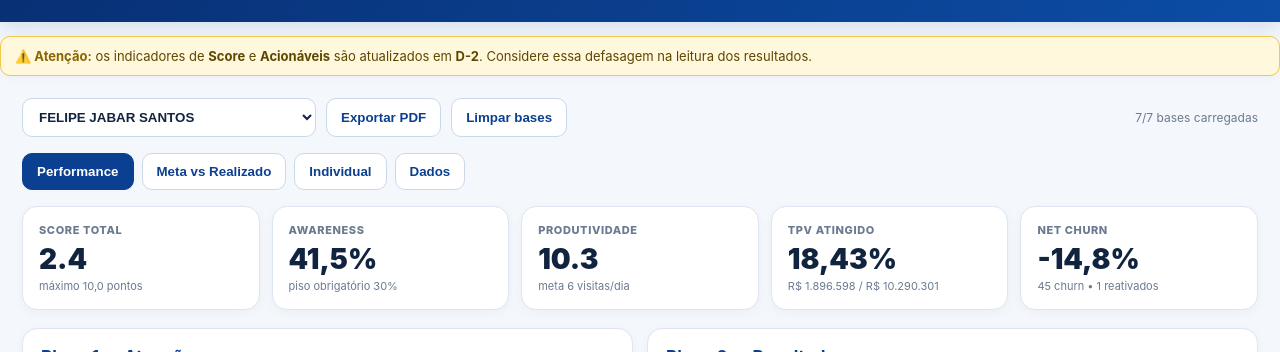
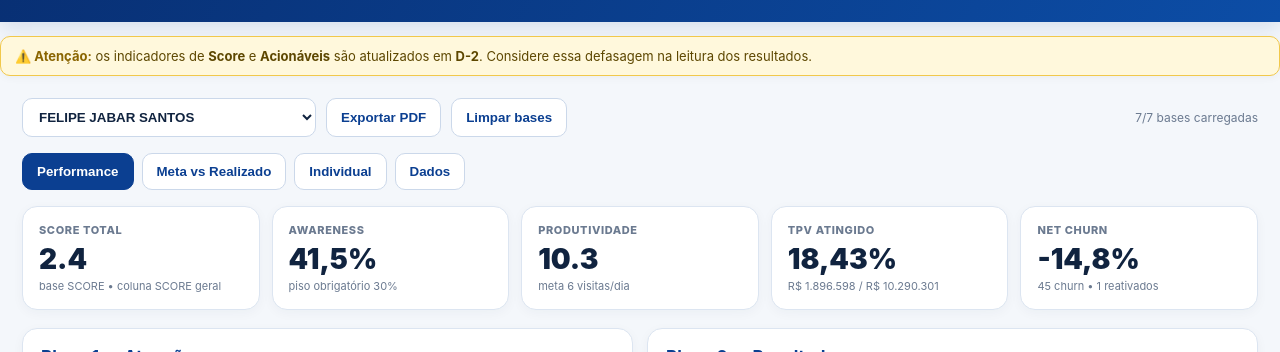
Before and after one commit to daniellefariasmendes-maker/W4GEN, a plain HTML site: page index.html in a window 1280 px wide. Shown: the part 80-432 px from the top of the page. Drawn offline with Linux system fonts and the light colour scheme.

Commit message:
Add files via upload

```diff
--- a/index.html
+++ b/index.html
@@ -73,7 +73,7 @@ function metrics(name){let aw=get('AWARENESS',name),ag=get('AGENDA',name),vi=get
  let sAw=scoreAw(awareness),sAg=scoreAg(agenda),sPr=scoreProd(prod),b1raw=sAw+sAg+sPr,b1=awareness<30?0:b1raw;
  let churn=pct(nc['%Net churn']), tpv=pct(tp['% Objetivo TPV']), base=num(nc['Sellers ativos mês atual']), rev=num(ac['Total Acionáveis Revertido']), target=acionTarget(base);
  let sCh=scoreChurn(churn),sTp=scoreTpv(tpv),sAc=rev>=target?1:0,b2raw=sCh+sTp+sAc,b2=b2raw<2.49?0:b2raw;
- return{name,awareness,agenda,prod,sAw,sAg,sPr,b1raw,b1,churn,tpv,base,rev,target,sCh,sTp,sAc,b2raw,b2,total:b1+b2,visitas:num(vi['Visitas']),visitados:num(vi['Sellers visitados']),agendados:num(ag['Sellers agendados']),aderentes:num(ag['Sellers aderentes à agenda']),tpvAtual:num(tp['TPV Total mês atual']),tpvObj:num(tp['Objetivo TPV Total Atual']),churnSellers:num(nc['Sellers em churn']),reativados:num(nc['Sellers Reativados']),tasks:num(ac['Total Acionáveis Tarefas']),sourceScore:num(sc['SCORE geral'])}}
+ return{name,awareness,agenda,prod,sAw,sAg,sPr,b1raw,b1,churn,tpv,base,rev,target,sCh,sTp,sAc,b2raw,b2,total:num(sc['SCORE geral']),visitas:num(vi['Visitas']),visitados:num(vi['Sellers visitados']),agendados:num(ag['Sellers agendados']),aderentes:num(ag['Sellers aderentes à agenda']),tpvAtual:num(tp['TPV Total mês atual']),tpvObj:num(tp['Objetivo TPV Total Atual']),churnSellers:num(nc['Sellers em churn']),reativados:num(nc['Sellers Reativados']),tasks:num(ac['Total Acionáveis Tarefas']),sourceScore:num(sc['SCORE geral'])}}
 function bar(v,max){return `<div class="bar"><i style="width:${Math.max(0,Math.min(100,v/max*100))}%"></i></div>`}
 function businessCalendar(comp){
  let y=+String(comp).slice(0,4), mo=+String(comp).slice(4,6)-1;
@@ -86,7 +86,7 @@ function businessCalendar(comp){
 function fmtNum(x,d=0){return (x||0).toLocaleString('pt-BR',{minimumFractionDigits:d,maximumFractionDigits:d})}
 function dailyNeed(meta,real,remaining){let gap=Math.max(0,meta-real);return remaining>0?gap/remaining:gap}
 function metaMetrics(m,comp){let cal=businessCalendar(comp),aw=get('AWARENESS',m.name),ag=get('AGENDA',m.name);let resp=num(aw['Sellers que responderam pesquisa']);let metaAw=Math.ceil(m.base*.475);let metaVisits=6*cal.total;let metaAgenda=Math.ceil(num(ag['Sellers agendados'])*.65);return{cal,resp,metaAw,metaVisits,metaAgenda,dAw:dailyNeed(metaAw,resp,cal.remaining),dVisits:dailyNeed(metaVisits,m.visitas,cal.remaining),dAgenda:dailyNeed(metaAgenda,m.aderentes,cal.remaining),dTpv:dailyNeed(m.tpvObj,m.tpvAtual,cal.remaining),dAc:dailyNeed(m.target,m.rev,cal.remaining)}}
-function renderPerformance(m,all){return `<div class="cards"><div class="card"><div class="lab">Score Total</div><div class="val">${m.total.toFixed(1)}</div><div class="hint">máximo 10,0 pontos</div></div><div class="card"><div class="lab">Awareness</div><div class="val">${fmtPct(m.awareness)}</div><div class="hint">piso obrigatório 30%</div></div><div class="card"><div class="lab">Produtividade</div><div class="val">${m.prod.toFixed(1)}</div><div class="hint">meta 6 visitas/dia</div></div><div class="card"><div class="lab">TPV atingido</div><div class="val">${fmtPct(m.tpv)}</div><div class="hint">${money(m.tpvAtual)} / ${money(m.tpvObj)}</div></div><div class="card"><div class="lab">Net Churn</div><div class="val">${fmtPct(m.churn)}</div><div class="hint">${m.churnSellers} churn • ${m.reativados} reativados</div></div></div>
+function renderPerformance(m,all){return `<div class="cards"><div class="card"><div class="lab">Score Total</div><div class="val">${m.total.toFixed(1)}</div><div class="hint">base SCORE • coluna SCORE geral</div></div><div class="card"><div class="lab">Awareness</div><div class="val">${fmtPct(m.awareness)}</div><div class="hint">piso obrigatório 30%</div></div><div class="card"><div class="lab">Produtividade</div><div class="val">${m.prod.toFixed(1)}</div><div class="hint">meta 6 visitas/dia</div></div><div class="card"><div class="lab">TPV atingido</div><div class="val">${fmtPct(m.tpv)}</div><div class="hint">${money(m.tpvAtual)} / ${money(m.tpvObj)}</div></div><div class="card"><div class="lab">Net Churn</div><div class="val">${fmtPct(m.churn)}</div><div class="hint">${m.churnSellers} churn • ${m.reativados} reativados</div></div></div>
  <div class="grid2"><section class="panel"><div class="scorebig"><div><h2>Bloco 1 — Atuação</h2><div class="desc">Cobertura e atualização da carteira ativa</div></div><strong>${m.b1.toFixed(1)}<small>/3</small></strong></div><table><tr><th>KPI</th><th class="num">Resultado</th><th class="num">Pontos</th></tr><tr><td>Awareness / Pesquisa ${bar(m.awareness,47.5)}</td><td class="num">${fmtPct(m.awareness)}</td><td class="num">${m.sAw.toFixed(1)}</td></tr><tr><td>Aderência Agendas ${bar(m.agenda,65)}</td><td class="num">${fmtPct(m.agenda)}</td><td class="num">${m.sAg.toFixed(1)}</td></tr><tr><td>Produtividade ${bar(m.prod,6)}</td><td class="num">${m.prod.toFixed(1)}/dia</td><td class="num">${m.sPr.toFixed(1)}</td></tr></table>${m.awareness<30?'<div class="warn">● Awareness abaixo de 30%: Bloco 1 zerado pela regra de piso mínimo.</div>':''}</section>
  <section class="panel"><div class="scorebig"><div><h2>Bloco 2 — Resultado</h2><div class="desc">KPIs comerciais e resultado da carteira</div></div><strong>${m.b2.toFixed(1)}<small>/7</small></strong></div><table><tr><th>KPI</th><th class="num">Resultado</th><th class="num">Pontos</th></tr><tr><td>Net Churn ${bar(Math.max(0,5.5-Math.abs(m.churn)),5.5)}</td><td class="num">${fmtPct(m.churn)}</td><td class="num">${m.sCh.toFixed(1)}</td></tr><tr><td>TPV Total ${bar(m.tpv,105)}</td><td class="num">${fmtPct(m.tpv)}</td><td class="num">${m.sTp.toFixed(1)}</td></tr><tr><td>Acionáveis Comerciais ${bar(m.rev,m.target)}</td><td class="num">${m.rev}/${m.target} revertidos</td><td class="num">${m.sAc.toFixed(1)}</td></tr></table>${m.b2raw<2.49?`<div class="warn">● Score bruto do Bloco 2: ${m.b2raw.toFixed(1)}. Abaixo de 2,49: Bloco 2 zerado.</div>`:''}</section></div>
  <section class="panel ranking"><h2>Visão Geral — Equipe W4GEN</h2><table><tr><th>#</th><th>Consultor</th><th class="num">Awareness</th><th class="num">Agenda</th><th class="num">Prod.</th><th class="num">Net Churn</th><th class="num">TPV</th><th class="num">Acionáveis</th><th class="num">B1</th><th class="num">B2</th><th class="num">Total</th></tr>${all.map((x,i)=>`<tr><td>${i+1}</td><td><span class="rankname">${x.name}</span><div class="mini">${x.visitados} sellers visitados • ${x.visitas} visitas</div></td><td class="num">${fmtPct(x.awareness)}</td><td class="num">${fmtPct(x.agenda)}</td><td class="num">${x.prod.toFixed(1)}</td><td class="num">${fmtPct(x.churn)}</td><td class="num">${fmtPct(x.tpv)}</td><td class="num">${x.rev}/${x.target}</td><td class="num">${x.b1.toFixed(1)}</td><td class="num">${x.b2.toFixed(1)}</td><td class="num"><b>${x.total.toFixed(1)}</b></td></tr>`).join('')}</table></section>`}
```
